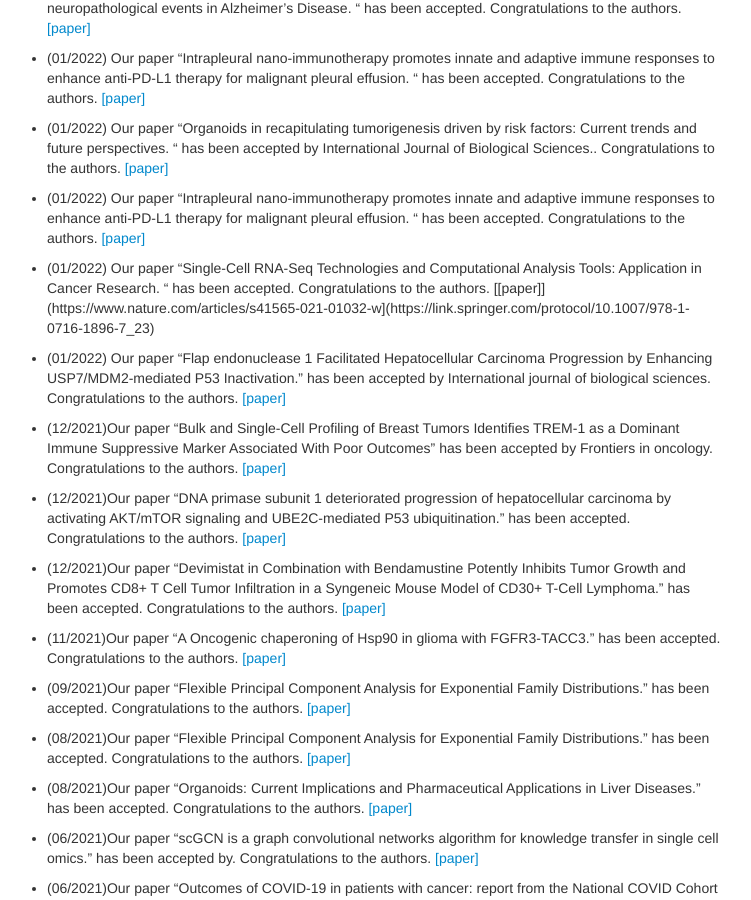
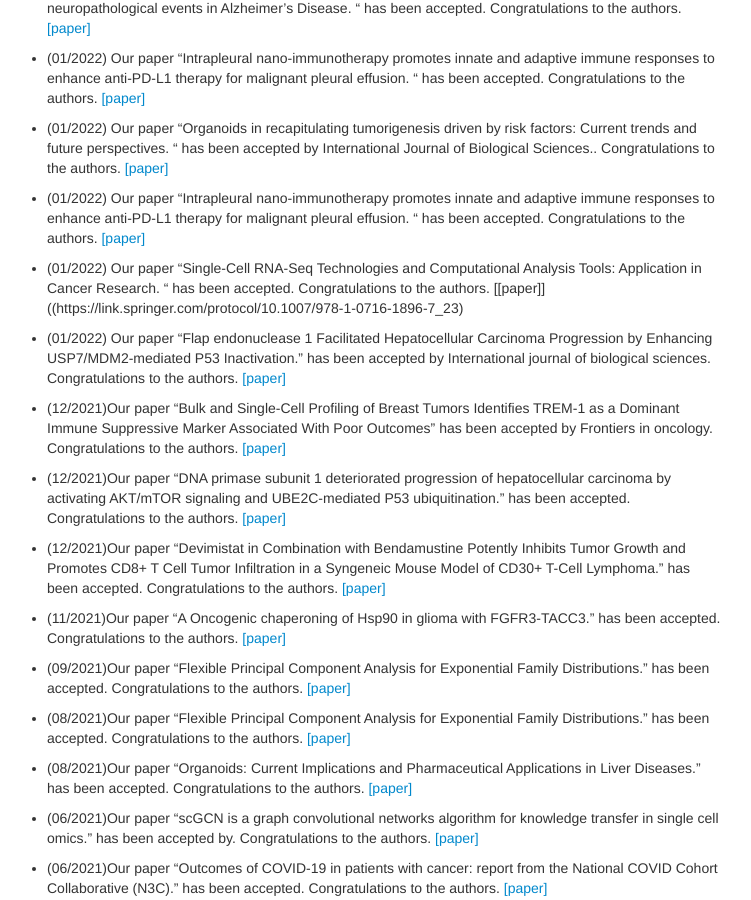
Before and after one commit to songqianqianlab/songqianqianlab.github.io2, a Jekyll site: the page built from pages/news.md, in a window 1280 px wide and 900 px high, scrolled down 574 px. Shown: the whole window, without its empty margins (268-1019 px from the left). Built offline with Jekyll 4.4.1, drawn with Linux system fonts in a browser that asks for light colours; part of the change alters nothing that is shown.

Commit message:
Update news.md

```diff
--- a/pages/news.md
+++ b/pages/news.md
@@ -24,7 +24,7 @@ description: Lab's news
 
 * (01/2022) Our paper "Intrapleural nano-immunotherapy promotes innate and adaptive immune responses to enhance anti-PD-L1 therapy for malignant pleural effusion. " has been accepted. Congratulations to the authors. [[paper]](https://www.nature.com/articles/s41565-021-01032-w)
 
-* (01/2022) Our paper "Single-Cell RNA-Seq Technologies and Computational Analysis Tools: Application in Cancer Research. " has been accepted. Congratulations to the authors. [[paper]](https://www.nature.com/articles/s41565-021-01032-w](https://link.springer.com/protocol/10.1007/978-1-0716-1896-7_23)
+* (01/2022) Our paper "Single-Cell RNA-Seq Technologies and Computational Analysis Tools: Application in Cancer Research. " has been accepted. Congratulations to the authors. [[paper]]((https://link.springer.com/protocol/10.1007/978-1-0716-1896-7_23)
 
 * (01/2022) Our paper "Flap endonuclease 1 Facilitated Hepatocellular Carcinoma Progression by Enhancing USP7/MDM2-mediated P53 Inactivation." has been accepted by International journal of biological sciences. Congratulations to the authors. [[paper]](https://www.ncbi.nlm.nih.gov/pmc/articles/PMC8771828/)
 
```
